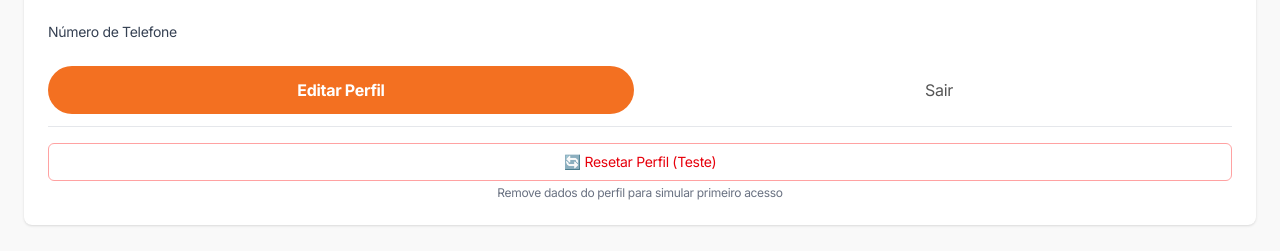
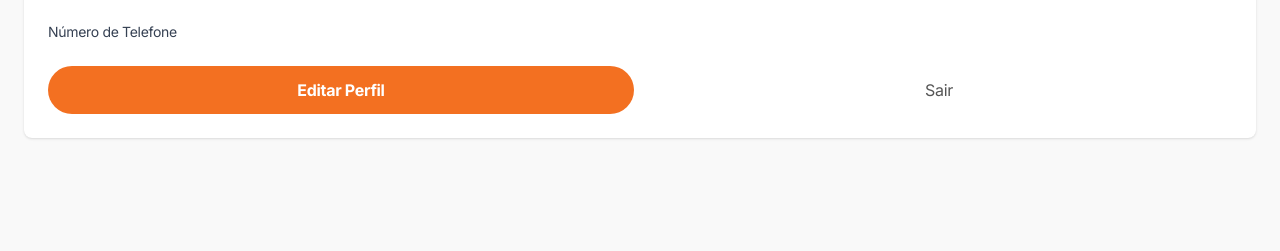
Before and after one commit to julioccbr/cefer, a Next.js app: page /perfil in a window 1280 px wide. Shown: the part 438-689 px from the top of the page. Built offline with nearby package versions, Linux system fonts and the light colour scheme; no server answers; sample sign-in values are in the browser's storage; what @mui/material-nextjs would draw is missing.

Commit message:
Corrigido problema de logout e removido botão de resetar perfil - Melhorada limpeza do localStorage no logout - Removido botão de resetar perfil e sua lógica - Corrigido loop infinito após logout

```diff
--- a/src/app/perfil/page.js
+++ b/src/app/perfil/page.js
@@ -77,15 +77,6 @@ export default function PerfilPage() {
     };
 
     const handleLogout = () => {
-        logout();
-        router.push('/login');
-    };
-
-    const handleResetProfile = () => {
-        // Remove o usuário do "banco" para simular primeiro acesso
-        if (typeof window !== 'undefined') {
-            localStorage.removeItem(`user_${user.id}`);
-        }
         logout();
         router.push('/login');
     };
@@ -191,7 +182,6 @@ export default function PerfilPage() {
                                     />
                                 </div>
                             ) : (
-                                <div className="flex flex-col space-y-3">
                                 <div className="flex space-x-3">
                                     <PrimaryButton
                                         texto="Editar Perfil"
@@ -202,20 +192,6 @@ export default function PerfilPage() {
                                         onClick={handleLogout}
                                     />
                                 </div>
-
-                                    {/* Botão para resetar perfil (apenas para testes) */}
-                                    <div className="pt-4 border-t border-gray-200">
-                                        <button
-                                            onClick={handleResetProfile}
-                                            className="w-full px-4 py-2 text-sm text-red-600 border border-red-300 rounded-md hover:bg-red-50 transition-colors"
-                                        >
-                                            🔄 Resetar Perfil (Teste)
-                                        </button>
-                                        <p className="text-xs text-gray-500 mt-1 text-center">
-                                            Remove dados do perfil para simular primeiro acesso
-                                        </p>
-                                    </div>
-                                </div>
                             )}
                         </div>
                     </div>
--- a/src/contexts/AuthContext.js
+++ b/src/contexts/AuthContext.js
@@ -181,12 +181,29 @@ export const AuthProvider = ({ children }) => {
     const logout = () => {
         setUser(null);
         if (typeof window !== 'undefined') {
+            // Limpar todos os dados de autenticação
             localStorage.removeItem('authToken');
             localStorage.removeItem('userData');
+
             // Limpar dados OAuth da USP
             localStorage.removeItem('usp_oauth_request_token');
             localStorage.removeItem('usp_oauth_access_token');
             localStorage.removeItem('usp_oauth_user_info');
+
+            // Limpar dados específicos do usuário (para simular banco)
+            if (user && user.id) {
+                localStorage.removeItem(`user_${user.id}`);
+            }
+
+            // Limpar qualquer outro dado relacionado à autenticação
+            const keysToRemove = [];
+            for (let i = 0; i < localStorage.length; i++) {
+                const key = localStorage.key(i);
+                if (key && (key.startsWith('usp_') || key.startsWith('user_'))) {
+                    keysToRemove.push(key);
+                }
+            }
+            keysToRemove.forEach(key => localStorage.removeItem(key));
         }
     };
 
```
Lines whose indentation alone changed are shown as unchanged.
